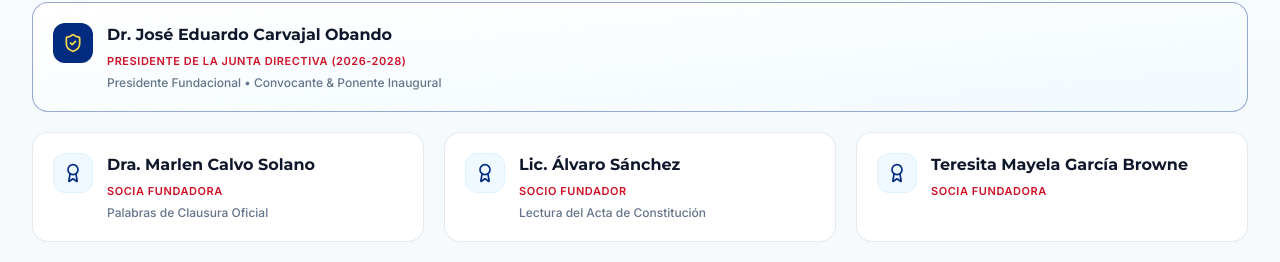
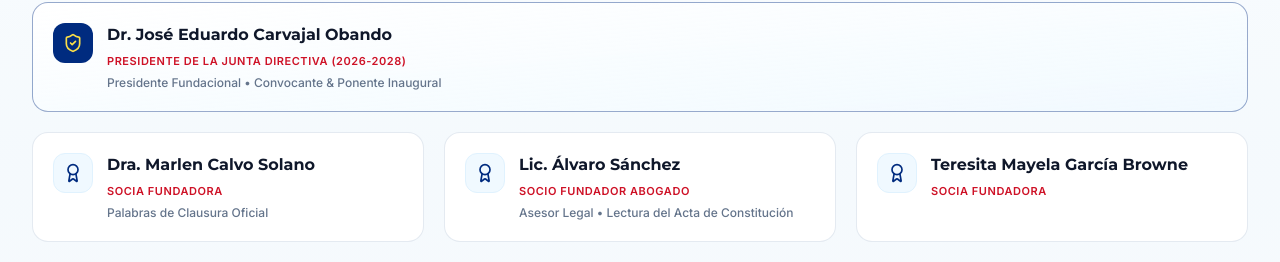
Before and after one commit to fbolanosf/ARCCPCE, a Next.js app: page / in a window 1280 px wide. Shown: the part 9971-10233 px from the top of the page. Built offline with nearby package versions, Linux system fonts and the light colour scheme; no server answers; a web font is replaced by a local one.

Commit message:
feat(founders): actualizar rol de Lic. Alvaro Sanchez a Socio Fundador Abogado

```diff
--- a/src/components/FoundingMembers.tsx
+++ b/src/components/FoundingMembers.tsx
@@ -12,7 +12,7 @@ interface FoundingMember {
 const FOUNDING_MEMBERS: FoundingMember[] = [
   { name: "Dr. José Eduardo Carvajal Obando", role: "Presidente de la Junta Directiva (2026-2028)", distinction: "Presidente Fundacional • Convocante & Ponente Inaugural" },
   { name: "Dra. Marlen Calvo Solano", role: "Socia Fundadora", distinction: "Palabras de Clausura Oficial" },
-  { name: "Lic. Álvaro Sánchez", role: "Socio Fundador", distinction: "Lectura del Acta de Constitución" },
+  { name: "Lic. Álvaro Sánchez", role: "Socio Fundador Abogado", distinction: "Asesor Legal • Lectura del Acta de Constitución" },
   { name: "Teresita Mayela García Browne", role: "Socia Fundadora" },
   { name: "Patricia Yolanda Robles Yglesias", role: "Socia Fundadora" },
   { name: "María del Rocío Monge Quirós", role: "Socia Fundadora" },
--- a/src/components/RegionalGlobeHero.tsx
+++ b/src/components/RegionalGlobeHero.tsx
@@ -116,8 +116,8 @@ const REGIONAL_DELEGATIONS: CountryDelegationData[] = [
       },
       {
         name: "Lic. Álvaro Sánchez",
-        title: "Socio Fundador",
-        committee: "Lectura del Acta de Constitución",
+        title: "Socio Fundador Abogado",
+        committee: "Asesoría Legal • Lectura del Acta de Constitución",
         institution: "Asamblea Constitutiva ARCCPCE",
         email: "costarica@arccpce.org",
       },
--- a/src/components/RegionalNetworkHub.tsx
+++ b/src/components/RegionalNetworkHub.tsx
@@ -104,8 +104,8 @@ const REGIONAL_NODES: Record<string, HubCountry> = {
       },
       {
         name: "Lic. Álvaro Sánchez",
-        role: "Socio Fundador",
-        specialty: "Lectura del Acta de Constitución",
+        role: "Socio Fundador Abogado",
+        specialty: "Asesoría Legal • Lectura del Acta de Constitución",
         institution: "Asamblea Constitutiva ARCCPCE",
         email: "costarica@arccpce.org",
       },
```
